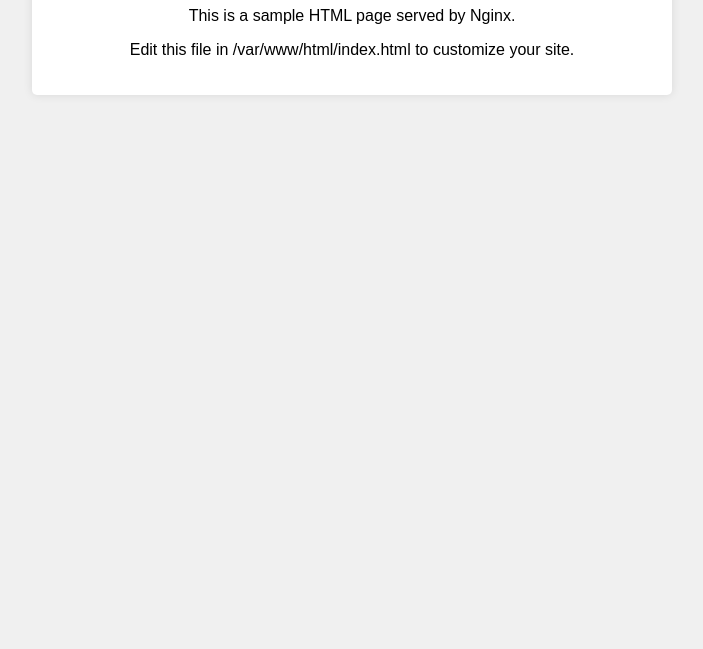
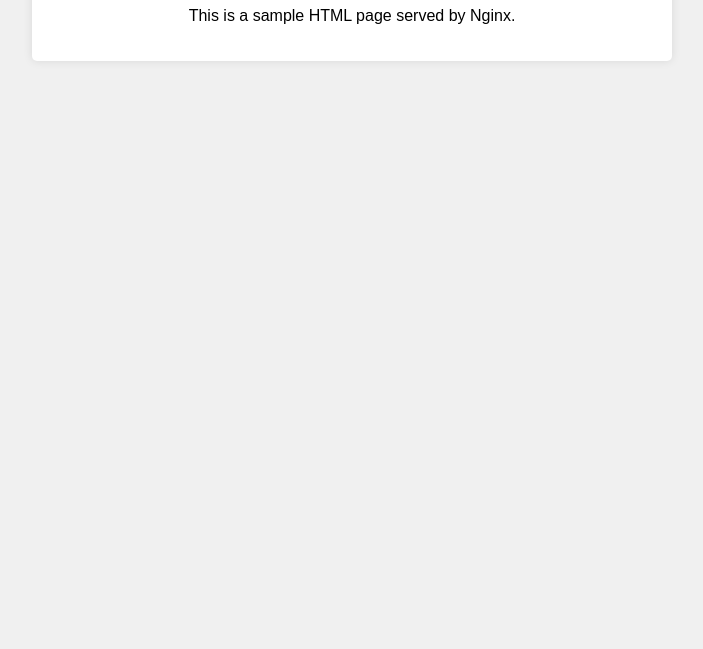
Before and after one commit to oddiyoddiy/jenkins-app-html, a plain HTML site: page index.html in a window 1280 px wide. Shown: the part 151-800 px from the top of the page, without its empty margins (288-991 px from the left). Drawn offline with Linux system fonts and the light colour scheme.

Commit message:
Update index.html

```diff
--- a/index.html
+++ b/index.html
@@ -32,7 +32,6 @@
     <div class="container">
         <h1>Welcome to WEB-01</h1>
         <p>This is a sample HTML page served by Nginx.</p>
-        <p>Edit this file in /var/www/html/index.html to customize your site.</p>
     </div>
 </body>
 </html>
```
